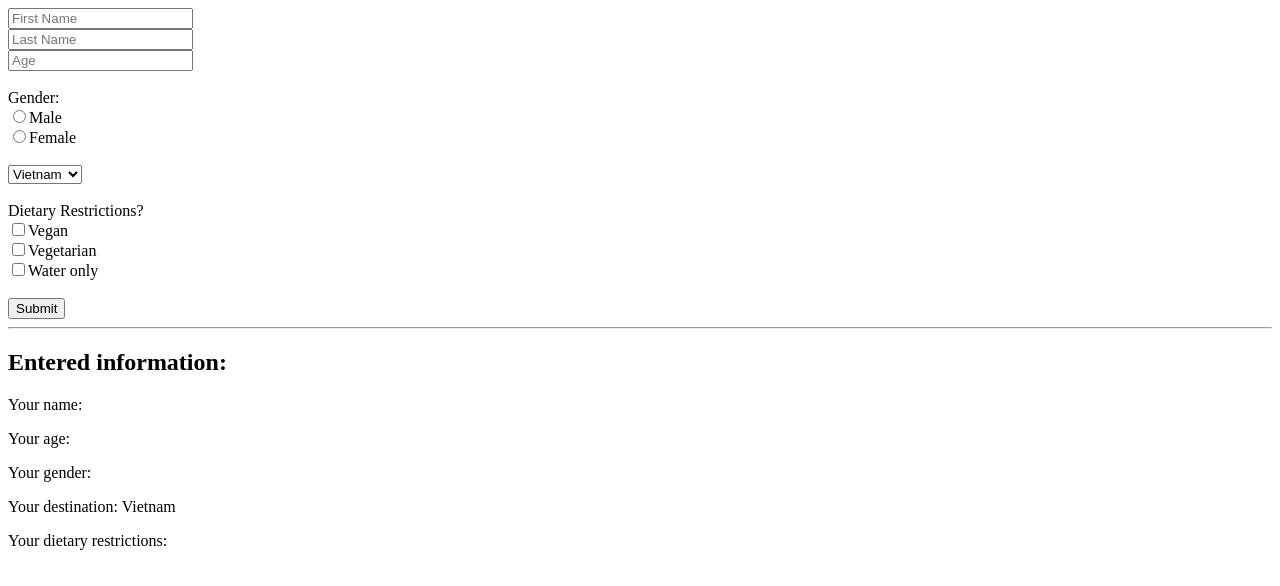
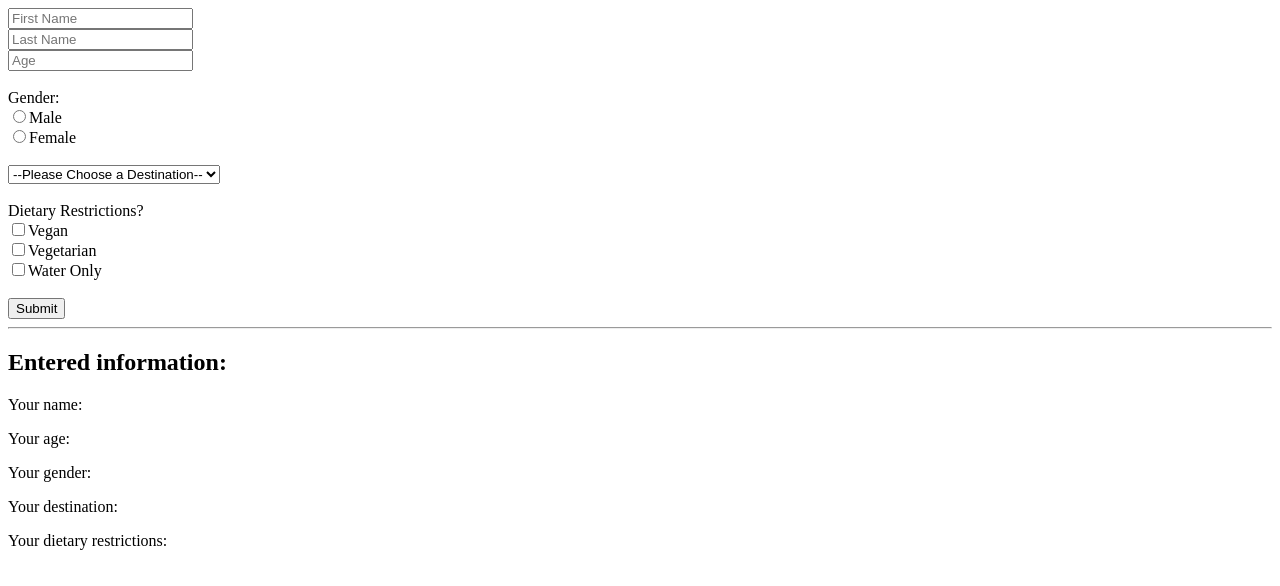
Before and after one commit to Datnia/todo-list, a React (Create React App) app: page / in a window 1280 px wide. Shown: the top 586 px of the page. Built offline with nearby package versions, Linux system fonts and the light colour scheme.

Commit message:
reworked travel form

```diff
--- a/src/components/App.js
+++ b/src/components/App.js
@@ -248,7 +248,7 @@ class App extends Component {
       lastName: "",
       age: "",
       gender: "",
-      destination: "Vietnam",
+      destination: "",
       isVegan: false,
       isVegetarian: false,
       isWater: false
@@ -294,9 +294,9 @@ class App extends Component {
           />
           <br />
           <br />
+          Gender:
+          <br />
           <label>
-            Gender:
-            <br />
             <input
               type="radio"
               name="gender"
@@ -305,7 +305,9 @@ class App extends Component {
               onChange={this.handleChange}
             />
             Male
-            <br />
+          </label>
+          <br />
+          <label>
             <input
               type="radio"
               name="gender"
@@ -317,12 +319,12 @@ class App extends Component {
           </label>
           <br />
           <br />
-
           <select
             name="destination"
             onChange={this.handleChange}
             value={this.state.destination}
           >
+            <option value="">--Please Choose a Destination--</option>
             <option value="Vietnam">Vietnam</option>
             <option value="Greece">Greece</option>
             <option value="Thailand">Thailand</option>
@@ -331,10 +333,9 @@ class App extends Component {
           </select>
           <br />
           <br />
-
+          Dietary Restrictions?
+          <br />
           <label>
-            Dietary Restrictions?
-            <br />
             <input
               type="checkbox"
               name="isVegan"
@@ -342,7 +343,9 @@ class App extends Component {
               checked={this.state.isVegan}
             />
             Vegan
-            <br />
+          </label>
+          <br />
+          <label>
             <input
               type="checkbox"
               name="isVegetarian"
@@ -350,18 +353,19 @@ class App extends Component {
               checked={this.state.isVegetarian}
             />
             Vegetarian
-            <br />
+          </label>
+          <br />
+          <label>
             <input
               type="checkbox"
               name="isWater"
               onChange={this.handleChange}
               checked={this.state.isWater}
             />
-            Water only
+            Water Only
           </label>
           <br />
           <br />
-
           <button>Submit</button>
         </form>
         <hr />
@@ -374,9 +378,11 @@ class App extends Component {
         <p>Your destination: {this.state.destination}</p>
         <p>
           Your dietary restrictions:
-          {this.state.isVegan ? "Vegan" : null}
+          <br />
+          <br />
+          {this.state.isVegan ? "Vegan " : null}
           {this.state.isVegetarian ? "Vegetarian" : null}
-          {this.state.isWater ? "Water only" : null}
+          {this.state.isWater ? " Water only" : null}
         </p>
       </main>
     );
```
